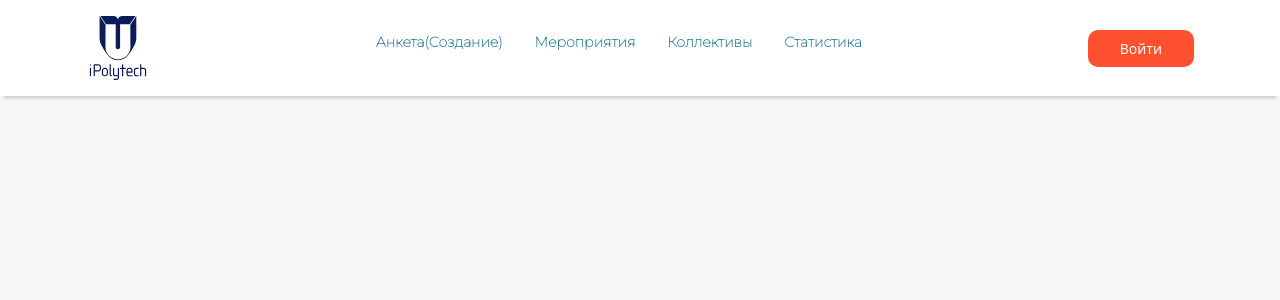
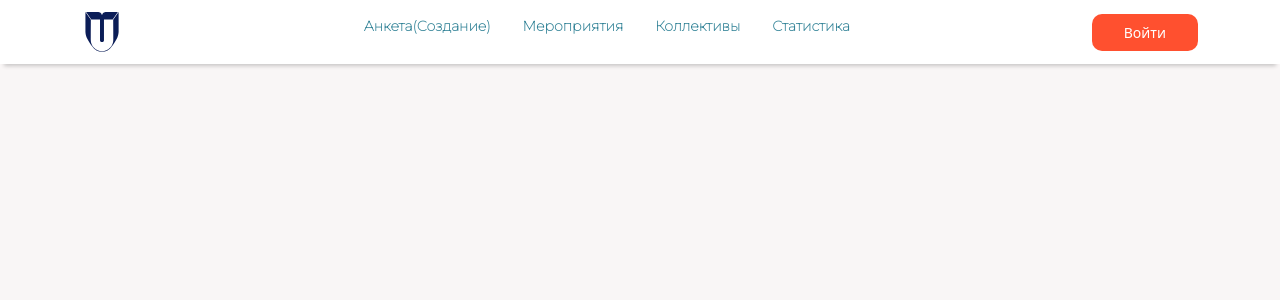
Before and after one commit to KomogortsevaYulia/Raiting-Teams-Events, a Vue app in the folder client/: page / in a window 1280 px wide. Shown: the top 300 px of the page. Built offline with nearby package versions, Linux system fonts and the light colour scheme; no server answers; what v-calendar would draw is missing.

Commit message:
Фикс навбара

```diff
--- a/client/src/components/Navbar.vue
+++ b/client/src/components/Navbar.vue
@@ -26,7 +26,7 @@ const itemLink = [
         <!-- Иконка политеха -->
         <nav class="navbar__item-logo">
             <RouterLink to="/">
-                <img src="@/assets/icon/logo.svg" alt="logo">
+                <img src="@/assets/icon/logo.svg" alt="logo" class="logo">
             </RouterLink>
         </nav>
 
@@ -63,15 +63,15 @@ const itemLink = [
 // Блок
 .navbar-wrapper {
     display: flex;
-    padding: 1rem;
+
     position: relative;
     align-items: center;
 
     // Элемент иконки
     .navbar__item-logo {
         img {
-            height: 64px;
-            width: 64px;
+            height: 40px;
+            width: 40px;
         }
     }
 
```
Also changed, not shown: client/src/assets/icon/logo.svg.
